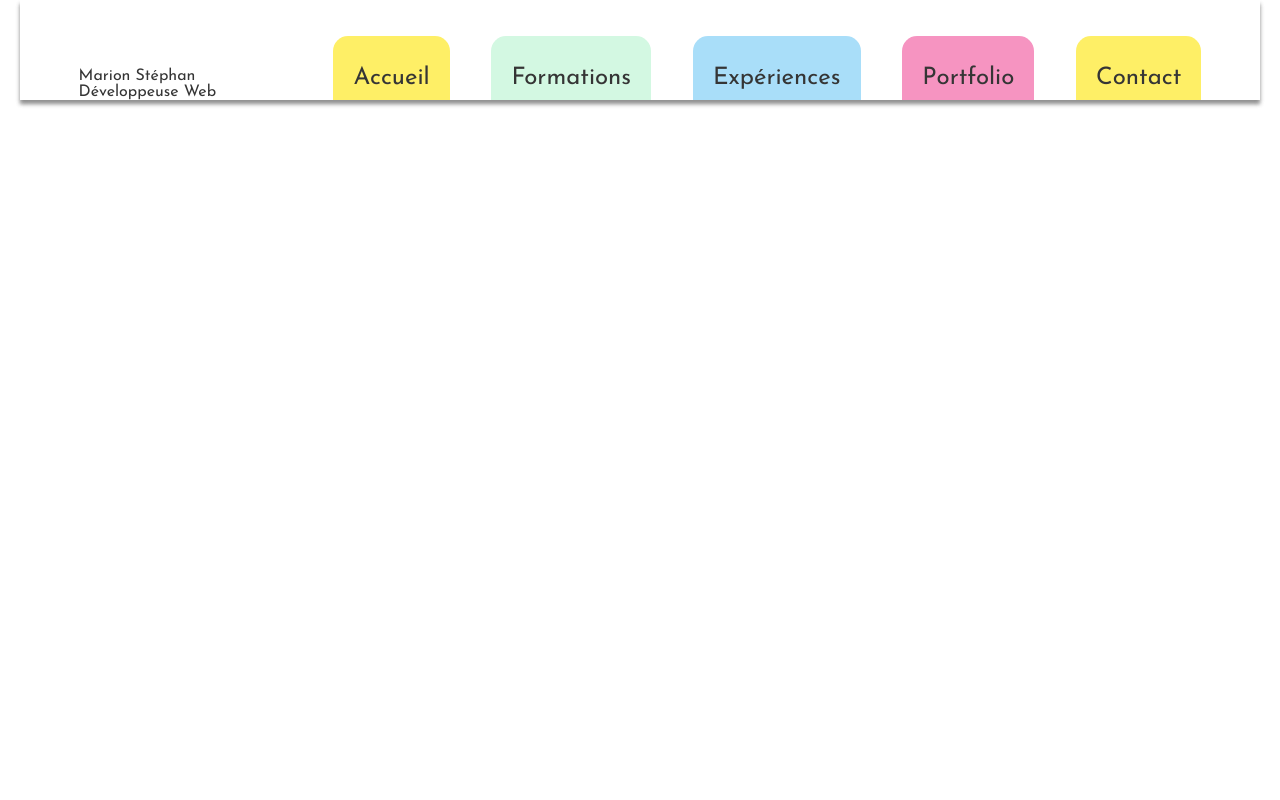
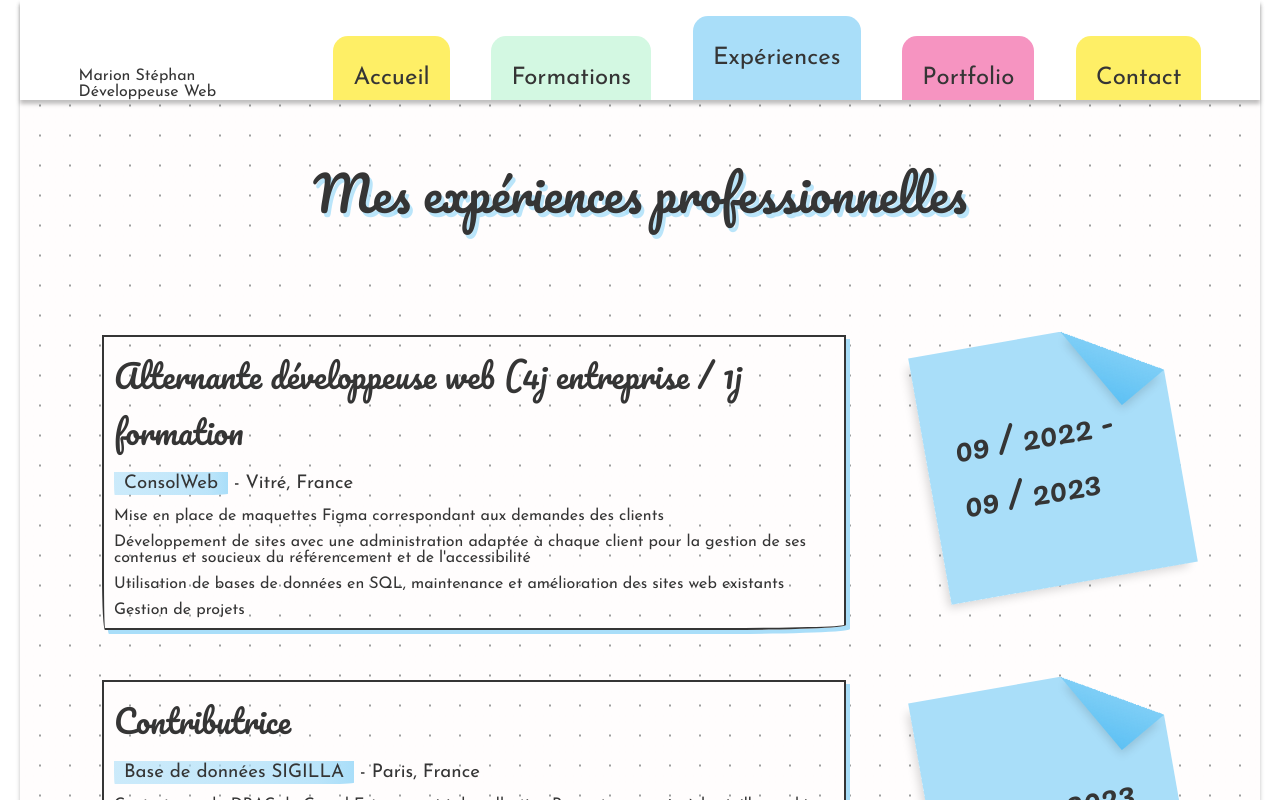
Before and after one commit to MarionStephan/mon-portfolio, a React (Create React App) app: page /Experiences in a window 1280 px wide. Shown: the top 800 px of the page. Built offline with nearby package versions, Linux system fonts and the light colour scheme.

Commit message:
Ajout page experiences pro

```diff
--- /dev/null
+++ b/public/experiences.json
@@ -0,0 +1,80 @@
+[
+    {
+        "title": "Alternante développeuse web (4j entreprise / 1j formation",
+        "school": "ConsolWeb",
+        "city": "Vitré, France",
+        "year": {
+            "begin": "09 / 2022",
+            "end": "09 / 2023"
+        },
+        "description": [
+            "Mise en place de maquettes Figma correspondant aux demandes des clients",
+            "Développement de sites avec une administration adaptée à chaque client pour la gestion de ses contenus et soucieux du référencement et de l'accessibilité",
+            "Utilisation de bases de données en SQL, maintenance et amélioration des sites web existants",
+            "Gestion de projets"
+        ]
+    },
+    {
+        "title": "Contributrice",
+        "school": "Base de données SIGILLA",
+        "city": "Paris, France",
+        "year": {
+            "begin": "2019",
+            "end": "2023"
+        },
+        "description": [
+            "Contrat avec la DRAC du Grand Est pour saisir la collection Roserot consacrée à la sigillographie de Haute-Marne",
+            "Saisie des sceaux du clergé parisien relevés par Douet d'Arcq et des sceaux ecclésiastiques relevés dans le Poitou par Eygun",
+           "Création et gestion des comptes Instagram et Twitter de la base de données",
+            "Rang de content administrator : Participation à la correction des notices saisies par tous les collaborateurs de la base"
+        ]
+    },
+    {
+        "title": "Stagiaire département des livres anciens et manuscrits",
+        "school": "Christie’s",
+        "city": "Paris, France",
+        "year": {
+            "begin": "07 / 2018",
+            "end": "12 / 2018"
+        },
+        "description": [
+            "Département des Livres anciens et Manuscrits"
+        ]
+    },
+    {
+        "title": "Hôtesse de caisse",
+        "school": "Musée d'Orsay",
+        "city": "Paris, France",
+        "year": {
+            "begin": "Été 2019",
+            "end": ""
+        },
+        "description": [
+            ""
+        ]
+    },
+    {
+        "title": "Hôtesse de caisse",
+        "school": "Total, Brioche Dorée",
+        "city": "Aire de Mondevert, France",
+        "year": {
+            "begin": "Été 2017",
+            "end": ""
+        },
+        "description": [
+            ""
+        ]
+    },
+    {
+        "title": "Hôtesse de caisse",
+        "school": "Super U",
+        "city": "La Turballe, France",
+        "year": {
+            "begin": "Été 2016",
+            "end": ""
+        },
+        "description": [
+            ""
+        ]
+    }
+]
--- /dev/null
+++ b/src/components/Experiences/CardExp.jsx
@@ -0,0 +1,24 @@
+import React from "react";
+
+function CardForm(props) {
+    const { begin, end } = props.year;
+    return (
+    <article className="experiences__article">
+      <div className="experiences__article__desc">
+        <h2 className="experiences__article__title">{props.title}</h2>
+        <h3 className="experiences__article__school">
+          <mark>{props.school}</mark>
+          <span className="experiences__article__city"> - {props.city}</span>
+        </h3>
+        <ul className="experiences__article__liste">{props.description.map((item,index)=>(
+            <li key={index}>{item}</li>
+        ))}</ul>
+      </div>
+      <div className="experiences__article__year">
+      {begin} {end && `- ${end}`}
+      </div>
+    </article>
+  );
+}
+
+export default CardForm;
--- /dev/null
+++ b/src/components/Experiences/ListeExperiences.jsx
@@ -0,0 +1,32 @@
+import React, { useState, useEffect } from 'react';
+import CardExp from "../../components/Experiences/CardExp"
+
+function ListeExperiences() {
+    const [experiences, setExperiences] = useState([]);
+    useEffect(() => {
+        fetch('http://localhost:3000/experiences.json')
+            .then((response) => response.json())
+            .then((data) => setExperiences(data))
+            .catch((error) => console.error('Erreur lors du chargement des données : ', error));
+    }, []);
+    return(
+        <>
+            <h1 className="experiences__titre">Mes expériences professionnelles</h1>
+            <section className='experiences__section'>
+               {experiences.map((experience) =>(
+
+                <CardExp
+                key={experience.title}
+                title={experience.title}
+                school={experience.school}
+                city={experience.city}
+                description={experience.description}
+                year={experience.year}
+                />
+               ))}
+
+            </section>
+    </>
+    )
+}
+export default ListeExperiences
--- a/src/components/Routes/index.jsx
+++ b/src/components/Routes/index.jsx
@@ -1,8 +1,9 @@
 import React from 'react';
 import { BrowserRouter, Routes, Route } from 'react-router-dom';
 import Home from '../../pages/Home';
+import Navigation from '../../layout/Navigation';
 import Formations from '../../pages/Formations';
-import Navigation from '../../layout/Navigation';
+import Experiences from '../../pages/Experiences';
 
 const IndexRoutes = () => {
     return(
@@ -11,6 +12,7 @@ const IndexRoutes = () => {
             <Routes>
                 <Route path="/" element={<Home />} />
                 <Route path="/Formations" element={<Formations />} />
+                <Route path="/Experiences" element={<Experiences />} />
             </Routes>
         </BrowserRouter>
     )
--- a/src/layout/Navigation.jsx
+++ b/src/layout/Navigation.jsx
@@ -6,7 +6,7 @@ function Navigation() {
             <div>
                 <NavLink className={({ isActive}) => (isActive ? "nav__link nav__link__active" : "nav__link nav__link__inactive")} to="/">Accueil</NavLink>
                 <NavLink className={({ isActive}) => (isActive ? "nav__link nav__link__active" : "nav__link nav__link__inactive")} to="/Formations">Formations</NavLink>
-                <NavLink className={({ isActive}) => (isActive ? "nav__link nav__link__active" : "nav__link nav__link__inactive")} to="/Expériences">Expériences</NavLink>
+                <NavLink className={({ isActive}) => (isActive ? "nav__link nav__link__active" : "nav__link nav__link__inactive")} to="/Experiences">Expériences</NavLink>
                 <NavLink className={({ isActive}) => (isActive ? "nav__link nav__link__active" : "nav__link nav__link__inactive")} to="/Portfolio">Portfolio</NavLink>
                 <a className='nav__link' href="mailto:marion.stephan1@hotmail.fr">Contact</a>
             </div>
--- /dev/null
+++ b/src/pages/Experiences/index.jsx
@@ -0,0 +1,12 @@
+import React from 'react'
+import ListeExperiences from '../../components/Experiences/ListeExperiences'
+
+function Experiences() {
+    return (
+      <>
+      <ListeExperiences/>
+      </>
+    )
+  }
+
+  export default Experiences
--- a/src/styles/SASS/base/_base.scss
+++ b/src/styles/SASS/base/_base.scss
@@ -11,7 +11,7 @@ html {
 body {
     display: flex;
     flex-direction: column;
-    max-width: 77.5rem;
+    // max-width: 77.5rem;
     height: 100%;
     @include margin-padding(all, 0 auto 0 auto, null, null);
 
--- a/src/styles/SASS/main.scss
+++ b/src/styles/SASS/main.scss
@@ -8,4 +8,5 @@
 // @import "./layouts/footer";
 @import "./pages/home";
 @import "./pages/formations";
+@import "./pages/experiences";
 // @import "./pages/ficheLogement";
--- /dev/null
+++ b/src/styles/SASS/pages/_experiences.scss
@@ -0,0 +1,70 @@
+.experiences {
+
+    &__section {
+        display: flex;
+        flex-direction: column;
+        gap: 50px;
+        @include margin-padding(all, 100px 0, null, null)
+    }
+
+
+    &__titre {
+        @include title($blue, center, h2);
+    }
+
+    &__article {
+        display: flex;
+        justify-content: space-evenly;
+
+        &__desc {
+            display: flex;
+            flex-direction: column;
+            gap: 15px;
+            padding: 10px;
+            width: 60%;
+            border: 2px solid $font;
+            border-radius: $border-radiusCat;
+            box-shadow: 4px 4px 0px $blue;
+        }
+
+        &__title {
+            font-size: 2rem;
+        }
+
+        &__school {
+            mark {
+                background: linear-gradient(to right,
+                        rgba($blue, 0.6) 0%,
+                        rgba($blue, 0.7) 60%,
+                        rgba($blue, 0.7) 60%,
+                        rgba($blue, 0.8) 85%,
+                        rgba($blue, 1) 100%);
+                padding: 2px 10px;
+
+                border-radius: $border-radiusCat;
+            }
+        }
+
+        &__liste {
+            list-style: none;
+            li:not(:last-child){
+                margin-bottom: 10px;
+            }
+
+        }
+
+        &__year {
+            width: 250px;
+            height: 250px;
+            display: flex;
+            justify-content: center;
+            align-items: center;
+            font-size: 2rem;
+            font-family: "pacifico";
+            transform: rotate(-10deg);
+            @include margin-padding (null, null, all, 30px);
+            @include foldedCorner(30deg, $blue, 1.5em);
+            box-shadow: -.2em .2em .3em -.1em rgba(0, 0, 0, .15);
+        }
+    }
+}
--- a/src/styles/main.css
+++ b/src/styles/main.css
@@ -53,7 +53,6 @@ html {
 body {
   display: flex;
   flex-direction: column;
-  max-width: 77.5rem;
   height: 100%;
   margin: 0 auto 0 auto;
 }
@@ -273,4 +272,71 @@ h1, h2 {
   transform: rotateX(180deg) rotateZ(120deg);
   border-bottom-left-radius: inherit;
   box-shadow: -0.2em 0.2em 0.3em -0.1em rgba(0, 0, 0, 0.15);
+}
+
+.experiences__section {
+  display: flex;
+  flex-direction: column;
+  gap: 50px;
+  margin: 100px 0;
+}
+.experiences__titre {
+  text-shadow: 3px 3.5px 0 rgba(169, 222, 249, 0.8);
+  text-align: center;
+  margin: 50px 0;
+}
+.experiences__article {
+  display: flex;
+  justify-content: space-evenly;
+}
+.experiences__article__desc {
+  display: flex;
+  flex-direction: column;
+  gap: 15px;
+  padding: 10px;
+  width: 60%;
+  border: 2px solid #353535;
+  border-radius: 0 0 125px 3px/3px 85px 5px 55px;
+  box-shadow: 4px 4px 0px #A9DEF9;
+}
+.experiences__article__title {
+  font-size: 2rem;
+}
+.experiences__article__school mark {
+  background: linear-gradient(to right, rgba(169, 222, 249, 0.6) 0%, rgba(169, 222, 249, 0.7) 60%, rgba(169, 222, 249, 0.7) 60%, rgba(169, 222, 249, 0.8) 85%, #a9def9 100%);
+  padding: 2px 10px;
+  border-radius: 0 0 125px 3px/3px 85px 5px 55px;
+}
+.experiences__article__liste {
+  list-style: none;
+}
+.experiences__article__liste li:not(:last-child) {
+  margin-bottom: 10px;
+}
+.experiences__article__year {
+  width: 250px;
+  height: 250px;
+  display: flex;
+  justify-content: center;
+  align-items: center;
+  font-size: 2rem;
+  font-family: "pacifico";
+  transform: rotate(-10deg);
+  padding: 30px;
+  position: relative;
+  background: #A9DEF9;
+  background: linear-gradient(-150deg, transparent 1.5em, #A9DEF9 0);
+  box-shadow: -0.2em 0.2em 0.3em -0.1em rgba(0, 0, 0, 0.15);
+}
+.experiences__article__year::before {
+  content: "";
+  position: absolute;
+  top: 0;
+  right: 0;
+  background: linear-gradient(210deg, transparent 50%, rgba(97, 195, 244, 0.6) 0, rgba(74, 185, 242, 0.8) 100%) 100% 0 no-repeat;
+  width: 3em;
+  height: 1.7320508076em;
+  transform: rotateX(180deg) rotateZ(120deg);
+  border-bottom-left-radius: inherit;
+  box-shadow: -0.2em 0.2em 0.3em -0.1em rgba(0, 0, 0, 0.15);
 }/*# sourceMappingURL=main.css.map */
```
Also changed, not shown: 1 other file (tests, documents, lock files or other folders).
